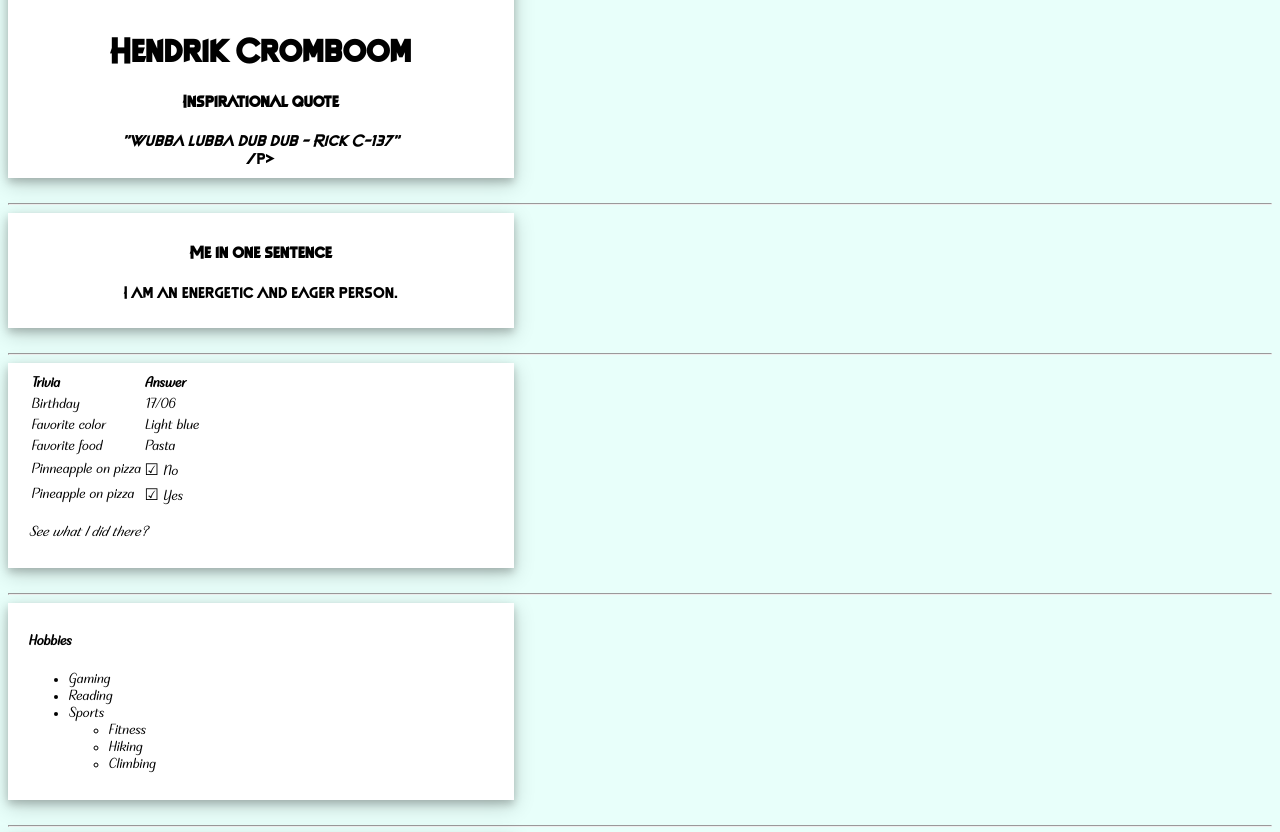
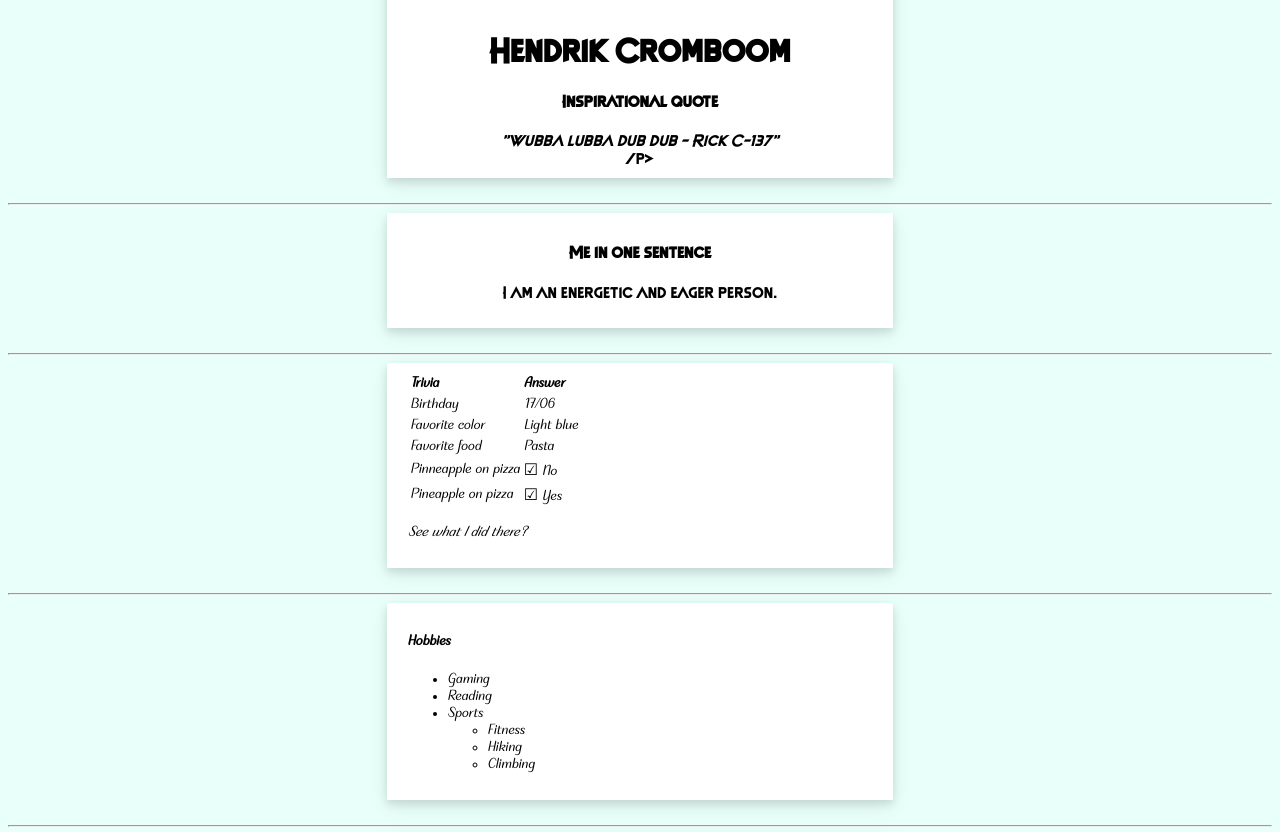
Before and after one commit to HendrikCromboom/markdown-warmup-css, a plain HTML site: page index.html in a window 1280 px wide. Shown: the part 488-1320 px from the top of the page. Drawn offline with Linux system fonts and the light colour scheme.

Commit message:
sicco fix

```diff
--- a/style.css
+++ b/style.css
@@ -21,9 +21,10 @@ body {
 div.me {
     width: 40%;
     background-color: white;
-    box-shadow: 0 4px 8px 0 rgba(0, 0, 0, 0.2), 0 6px 20px 0 rgba(0, 0, 0, 0.19);
+    box-shadow: 0 4px 8px 0 rgba(0, 0, 0, 0.1), 0 6px 20px 0 rgba(0, 0, 0, 0.09);
     margin-bottom: 25px;
     font-family: DeadRevolution;
+    margin-left: 30%;
 }
 
 div.container {
@@ -34,13 +35,18 @@ div.container {
 div.me2 {
     width: 40%;
     background-color: white;
-    box-shadow: 0 4px 8px 0 rgba(0, 0, 0, 0.2), 0 6px 20px 0 rgba(0, 0, 0, 0.19);
+    box-shadow: 0 4px 8px 0 rgba(0, 0, 0, 0.1), 0 6px 20px 0 rgba(0, 0, 0, 0.09);
     margin-bottom: 25px;
     font-family: Plom;
+    margin-left: 30%;
+
+
 }
 
 div.container2 {
     text-align: left;
     padding: 10px 20px;
     font-family: Plom;
+
+
 }
```
Also changed, not shown: index.html (+1 -1 lines).
